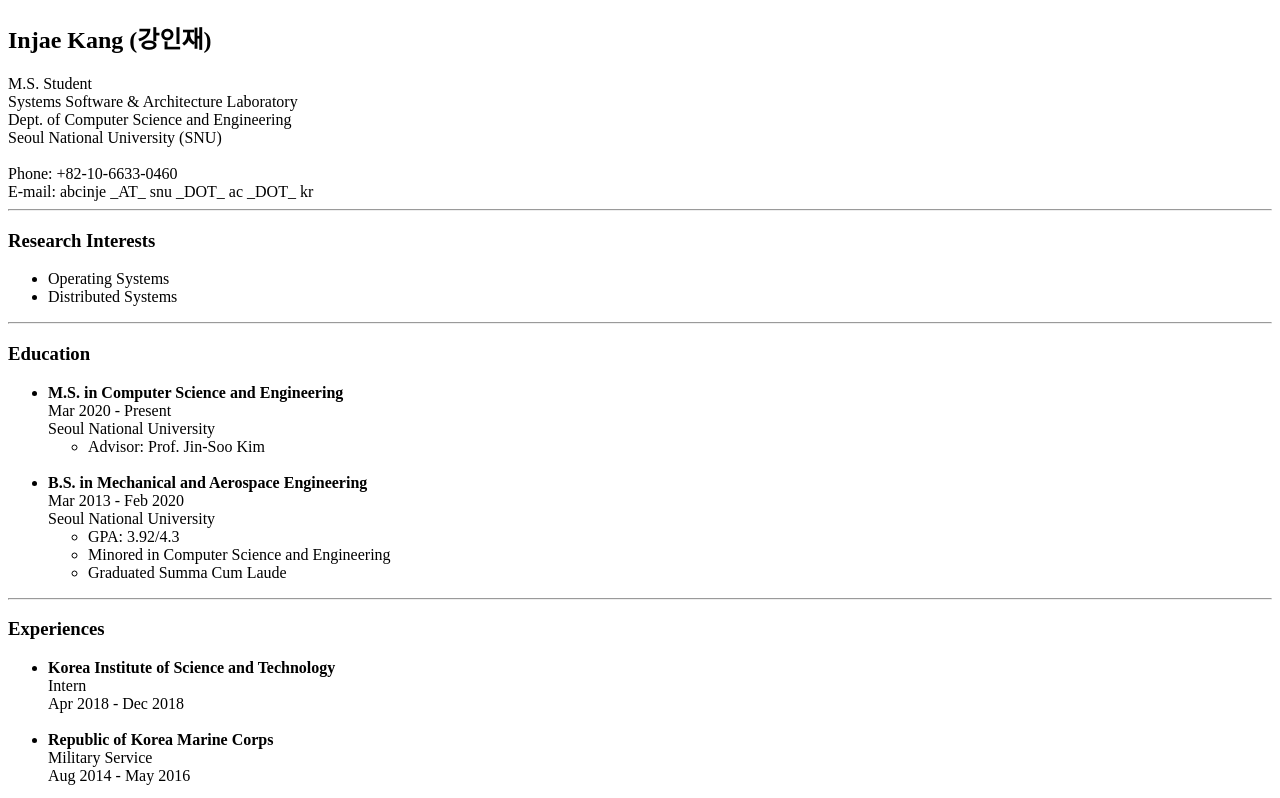
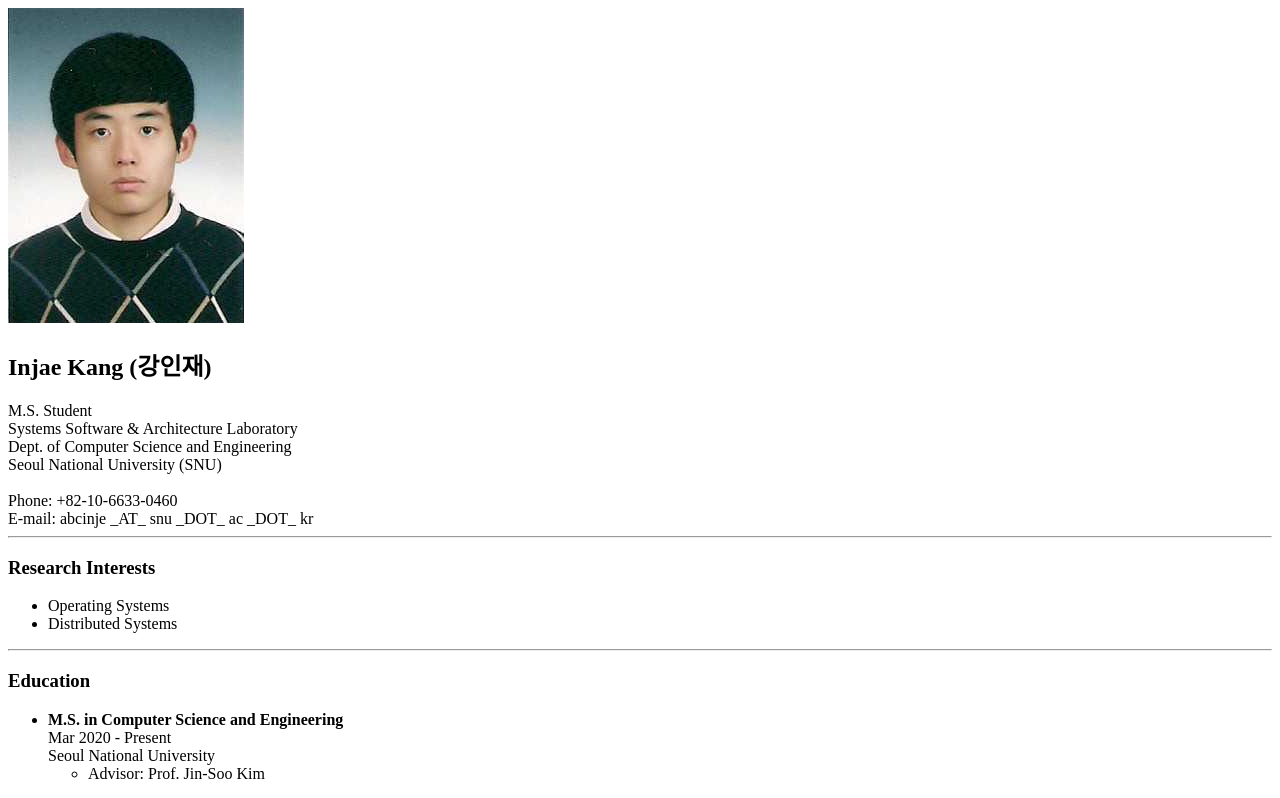
Before and after one commit to abcinje/abcinje.github.io, a plain HTML site: page index.html in a window 1280 px wide. Shown: the top 798 px of the page. Drawn offline with Linux system fonts and the light colour scheme.

Commit message:
Embed photo

```diff
--- a/index.html
+++ b/index.html
@@ -5,6 +5,7 @@
     <title>Injae Kang</title>
   </head>
   <body>
+    <img src="https://github.com/abcinje/abcinje.github.io/blob/master/photo.jpg?raw=true">
     <h2>Injae Kang (강인재)</h2>
     M.S. Student<br>
     Systems Software & Architecture Laboratory<br>
```
